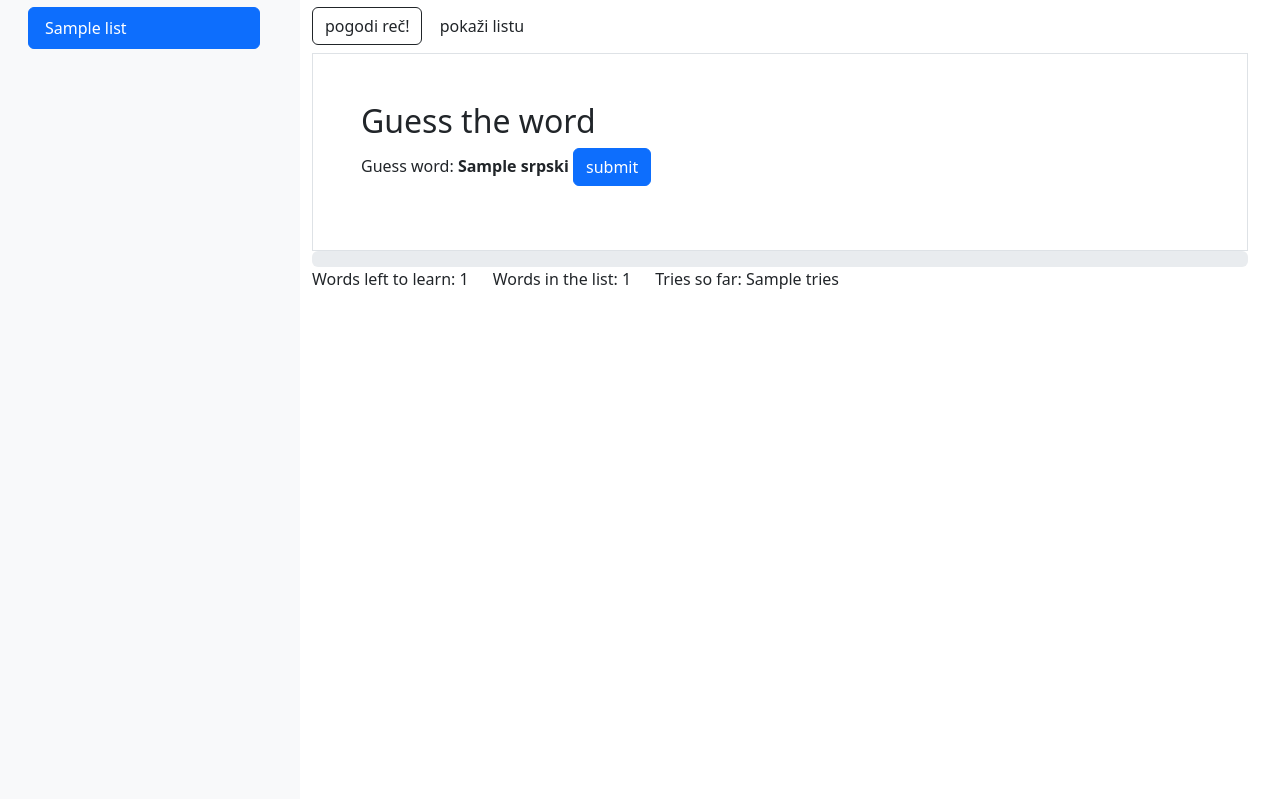
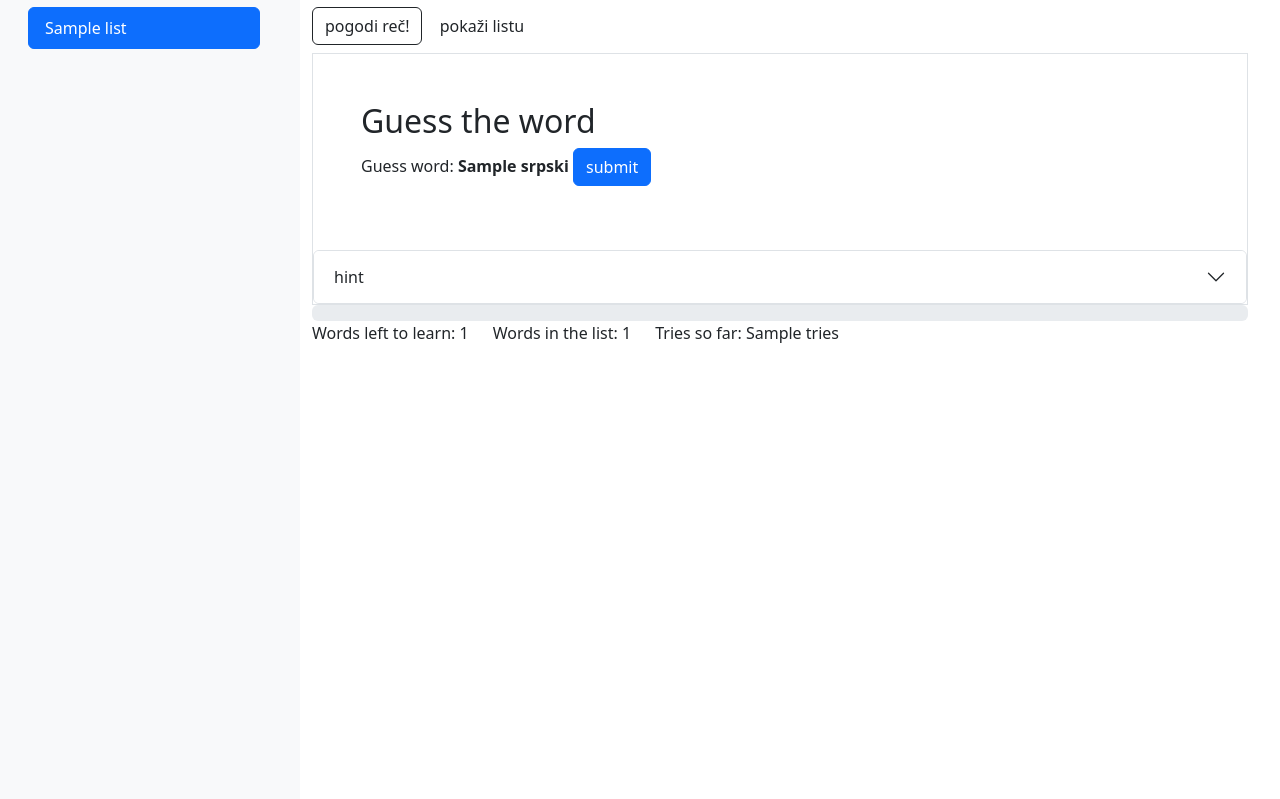
Before and after one commit to chernyshevdv/srpski, a Django app: template templates/words_guess_word.html in a window 1280 px wide. Shown: the part 67-866 px from the top of the page. Run offline with Django 3.2, Linux system fonts and the light colour scheme; the template is opened without the code that fills it: most values are stand-ins (such as "Sample title", 1, 10 or a date in 2020); some libraries are stand-ins or nearby versions.

Commit message:
Hint functionality implemented

```diff
--- a/templates/words_guess_word.html
+++ b/templates/words_guess_word.html
@@ -21,7 +21,22 @@
         {{ form|crispy }}
         <input type="submit" value="submit" id="id_submit" class="btn btn-primary rounded"/>
     </div>
+    <!-- hint -->
+    <div class="accordion" id="hint">
+        <div class="accordion-item">
+            <h2 class="accordion-header">
+                <button class="accordion-button collapsed" type="button" data-bs-toggle="collapse" data-bs-target="#collapseDiv" aria-expanded="false" aria-controls="collapseDiv">
+                    hint
+                </button>
+            </h2>
+            <div class="accordion-collapse collapse" data-bs-parent="#hint" id="collapseDiv">
+                <div class="accordion-body">{{ word.hint }}</div>
+            </div>
+        </div>
+    </div>
+    <!-- end of hint -->
 </form>
+
 {% endif %}
 <div class="progress">
     <div class="progress-bar" role="progress-bar" style="width:{{odsto}}%" aria-valuenow="{{count_left}}" aria-valuemax="{{count_total}}"></div>
--- a/words/models.py
+++ b/words/models.py
@@ -11,6 +11,7 @@ class Word(models.Model):
     list = models.ForeignKey(to=WordList, on_delete=models.CASCADE)
     srpski = models.CharField(max_length=250)
     drugi = models.CharField(max_length=250)
+    hint = models.TextField(default="")
 
     def __str__(self) -> str:
         return f"Word: {self.srpski}"
```
Also changed, not shown: words/migrations/0003_word_hint.py (added).
